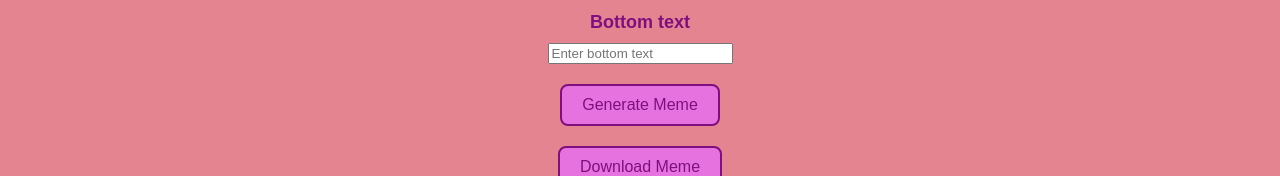
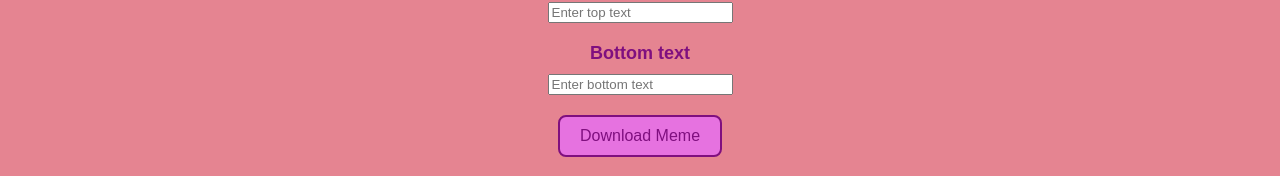
Before and after one commit to melissapue/react-meme-generator, a React app: page / in a window 1280 px wide. Shown: the part 582-758 px from the top of the page. Built offline with nearby package versions, Linux system fonts and the light colour scheme; no server answers; the HTML template or start-up script is replaced by a standard one.

Commit message:
Adjusted how text is shown

```diff
--- a/src/App.js
+++ b/src/App.js
@@ -43,21 +43,31 @@ function App() {
     const newTemplate = selectedOption?.value || 'doge'; // Default to 'doge' if no template selected
     setSelectedTemplate(newTemplate);
 
-    // Update meme URL based on the selected template
-    if (newTemplate === 'doge') {
-      setMemeUrl('https://api.memegen.link/images/doge.png');
-    } else {
-      setMemeUrl(''); // Clear meme URL if another template is selected
-    }
+    // Regenerate the meme URL with the updated template
+    const formattedTopText = topText.trim().replaceAll(' ', '_') || '_';
+    const formattedBottomText = bottomText.trim().replaceAll(' ', '_') || '_';
+    const newMemeUrl = `https://api.memegen.link/images/${newTemplate}/${formattedTopText}/${formattedBottomText}.png`;
+    setMemeUrl(newMemeUrl);
   };
 
-  const handleGenerateClick = () => {
-    // Format top and bottom text for the API
-    const formattedTopText = topText.trim().replaceAll(' ', '_') || '_';
-    const formattedBottomText = bottomText.trim().replaceAll(' ', '_') || '_';
+  const handleTextChange = (e, textType) => {
+    // Update either topText or bottomText based on the input
+    if (textType === 'top') {
+      setTopText(e.target.value);
+    } else if (textType === 'bottom') {
+      setBottomText(e.target.value);
+    }
 
-    // Generate the meme URL based on the selected template and text
-    const newMemeUrl = `https://api.memegen.link/images/${selectedTemplate || 'doge'}/${formattedTopText}/${formattedBottomText}.png`;
+    // Regenerate the meme URL whenever text changes
+    const formattedTopText =
+      textType === 'top'
+        ? e.target.value.trim().replaceAll(' ', '_') || '_'
+        : topText.trim().replaceAll(' ', '_') || '_';
+    const formattedBottomText =
+      textType === 'bottom'
+        ? e.target.value.trim().replaceAll(' ', '_') || '_'
+        : bottomText.trim().replaceAll(' ', '_') || '_';
+    const newMemeUrl = `https://api.memegen.link/images/${selectedTemplate}/${formattedTopText}/${formattedBottomText}.png`;
     setMemeUrl(newMemeUrl);
   };
 
@@ -112,7 +122,7 @@ function App() {
       <input
         id="topText"
         value={topText}
-        onChange={(e) => setTopText(e.target.value)} // Update top text state
+        onChange={(e) => handleTextChange(e, 'top')} // Update top text state and URL
         placeholder="Enter top text"
       />
 
@@ -120,17 +130,9 @@ function App() {
       <input
         id="bottomText"
         value={bottomText}
-        onChange={(e) => setBottomText(e.target.value)} // Update bottom text state
+        onChange={(e) => handleTextChange(e, 'bottom')} // Update bottom text state and URL
         placeholder="Enter bottom text"
       />
-
-      {/* Button to generate the meme */}
-      <button
-        onClick={handleGenerateClick}
-        disabled={!selectedTemplate} // Disable if no template is selected
-      >
-        Generate Meme
-      </button>
 
       {/* Button to download the meme */}
       <button onClick={handleDownloadClick}>Download Meme</button>
```
